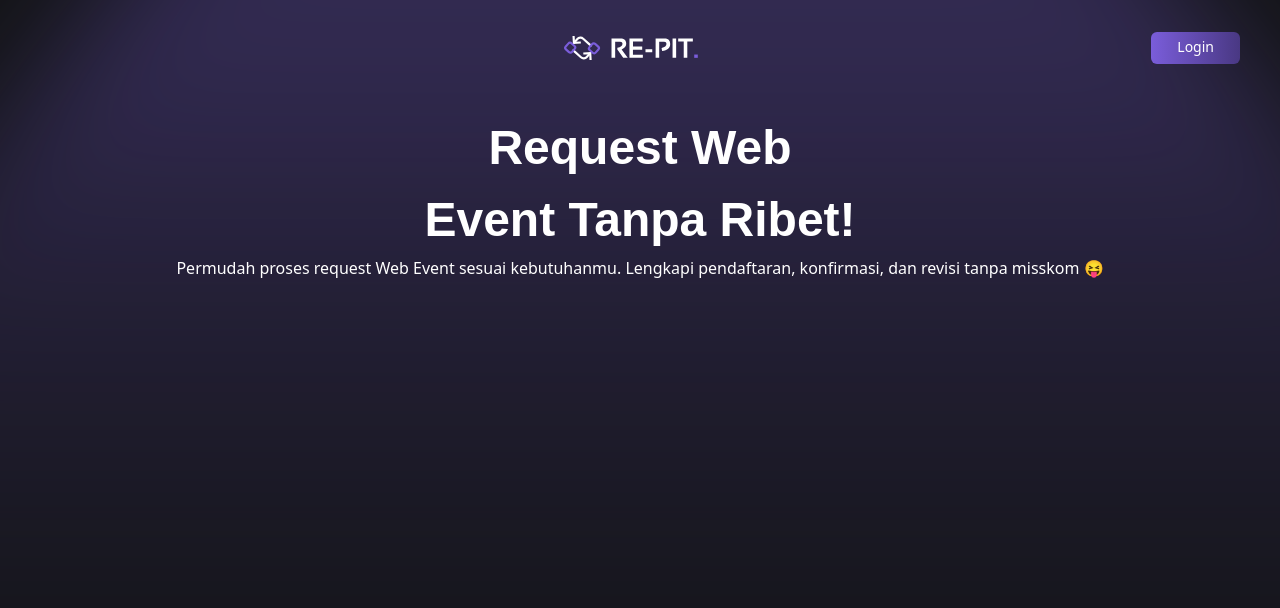
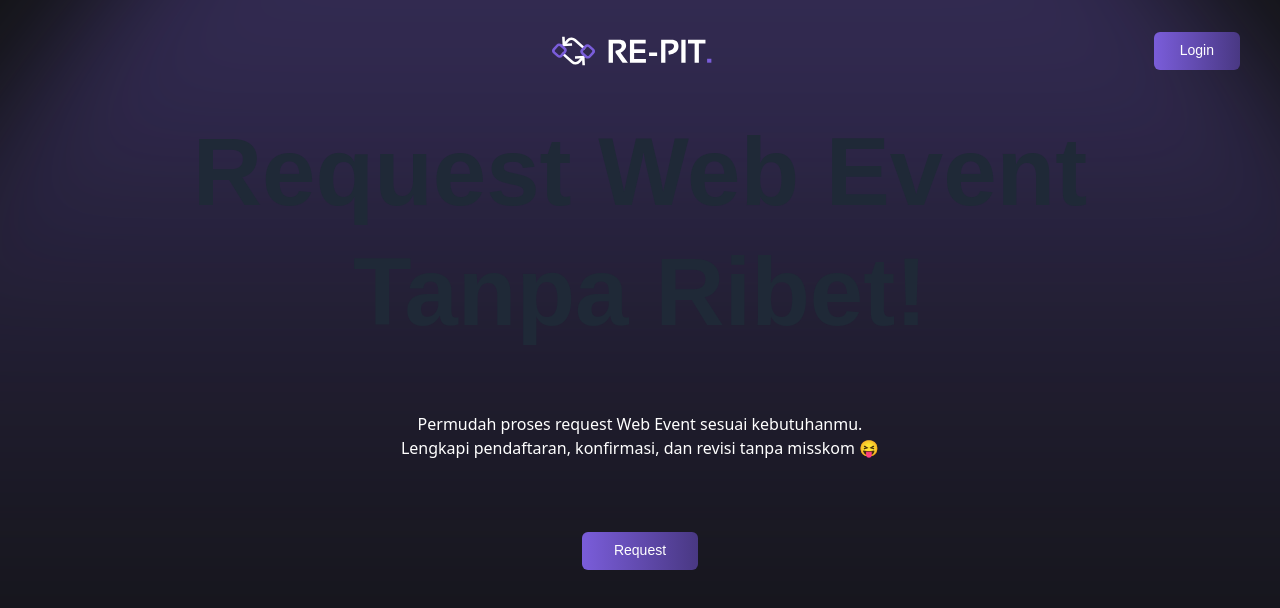
Before and after one commit to RE-PIT-BEM/re-pit-frontend, a React (Vite) app: page /Home in a window 1280 px wide. Shown: the top 608 px of the page. Built offline with nearby package versions, Linux system fonts and the light colour scheme.

Commit message:
Atur font Title Homepage

```diff
--- a/src/components/Navbar.jsx
+++ b/src/components/Navbar.jsx
@@ -9,11 +9,11 @@ const Navbar = () => {
         <div className=" h-8 rounded-md bg-transparent px-[76px] ">
           <button></button>
         </div>
-        <div className="flex h-8 my-8  select-none pointer-events-none">
+        <div className="flex h-[38px] my-8  select-none pointer-events-none">
           <img src={rePIT} alt="" />
         </div>
-        <div className=" ">
-          <button className="select-none text-sm pb-1 h-8 rounded-md bg-gradient-to-r from-[#7A5DDA] to-[#493883] hover:to-white hover:from-white px-[26px] py-[2px] mx-10 my-3  text-white hover:text-[#7A5DDA] hover:shadow-[0_0_10px_0_#7A5DDA]">
+        <div className="">
+          <button className="select-none font-sansation text-sm pb-1 h-[38px] rounded-md bg-gradient-to-r from-[#7A5DDA] to-[#493883] hover:to-white hover:from-white px-[26px] py-[2px] mx-10 my-3  text-white hover:text-[#7A5DDA] hover:shadow-[0_0_10px_0_#7A5DDA]">
             Login
           </button>
         </div>
--- a/src/components/login.jsx
+++ b/src/components/login.jsx
@@ -5,7 +5,7 @@ const login = () => {
     <div>
       <form>
         <label class="block">
-          <span class="block text-sm font-medium text-slate-700">Username</span>
+          <span class="block text-sm font-medium  text-slate-700">Username</span>
           <input
             type="text"
             value="tbone"
--- a/src/view/Home.jsx
+++ b/src/view/Home.jsx
@@ -13,16 +13,21 @@ const Home = () => {
             className="flex bg-fixed bg-cover bg-center w-screen h-full"
             style={{ backgroundImage: `url(${polygonHome})` }}
           >
-            <div className="w-full ">
-              <div className="w-fit mx-auto mt-28 font-sansation text-white font-bold text-[48px]">
-                Request Web
+            <div className="w-full flex flex-col gap-[30px] mt-28">
+              <div className="text-center">
+                <h1 className="font-sansation text-gradient-to-r from-[#7A5DDA] to-[#493883] font-bold text-[96px] leading-tight">
+                  Request Web Event <br />
+                  Tanpa Ribet!
+                </h1>
               </div>
-              <div className="w-fit mx-auto font-sansation text-white font-bold text-[48px]">
-                Event Tanpa Ribet!
+              <div className="select-none w-fit mx-auto  text-white text-[16px] text-center mt-[30px] mb-[30px] ">
+                Permudah proses request Web Event sesuai kebutuhanmu. <br />{" "}
+                Lengkapi pendaftaran, konfirmasi, dan revisi tanpa misskom 😝
               </div>
-              <div className="w-fit mx-auto  text-white ">
-                Permudah proses request Web Event sesuai kebutuhanmu. Lengkapi
-                pendaftaran, konfirmasi, dan revisi tanpa misskom 😝
+              <div className="w-fit mx-auto">
+                <button className="select-none font-sansation text-sm pb-1 h-[38px] rounded-md bg-gradient-to-r from-[#7A5DDA] to-[#493883] hover:to-white hover:from-white px-[32px] py-[2px] mx-10 my-3  text-white hover:text-[#7A5DDA] hover:shadow-[0_0_10px_0_#7A5DDA]">
+                  Request
+                </button>
               </div>
             </div>
           </div>
```
